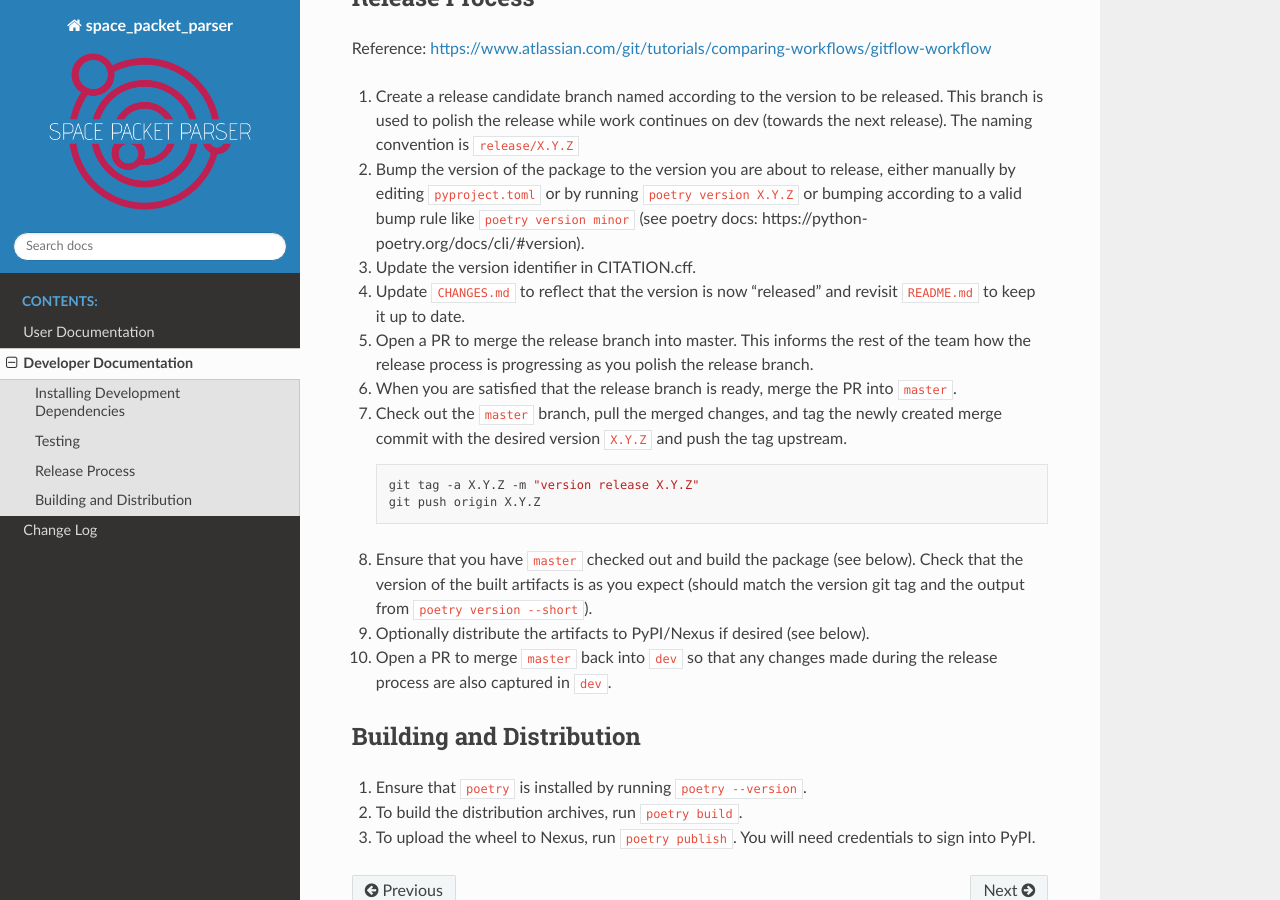
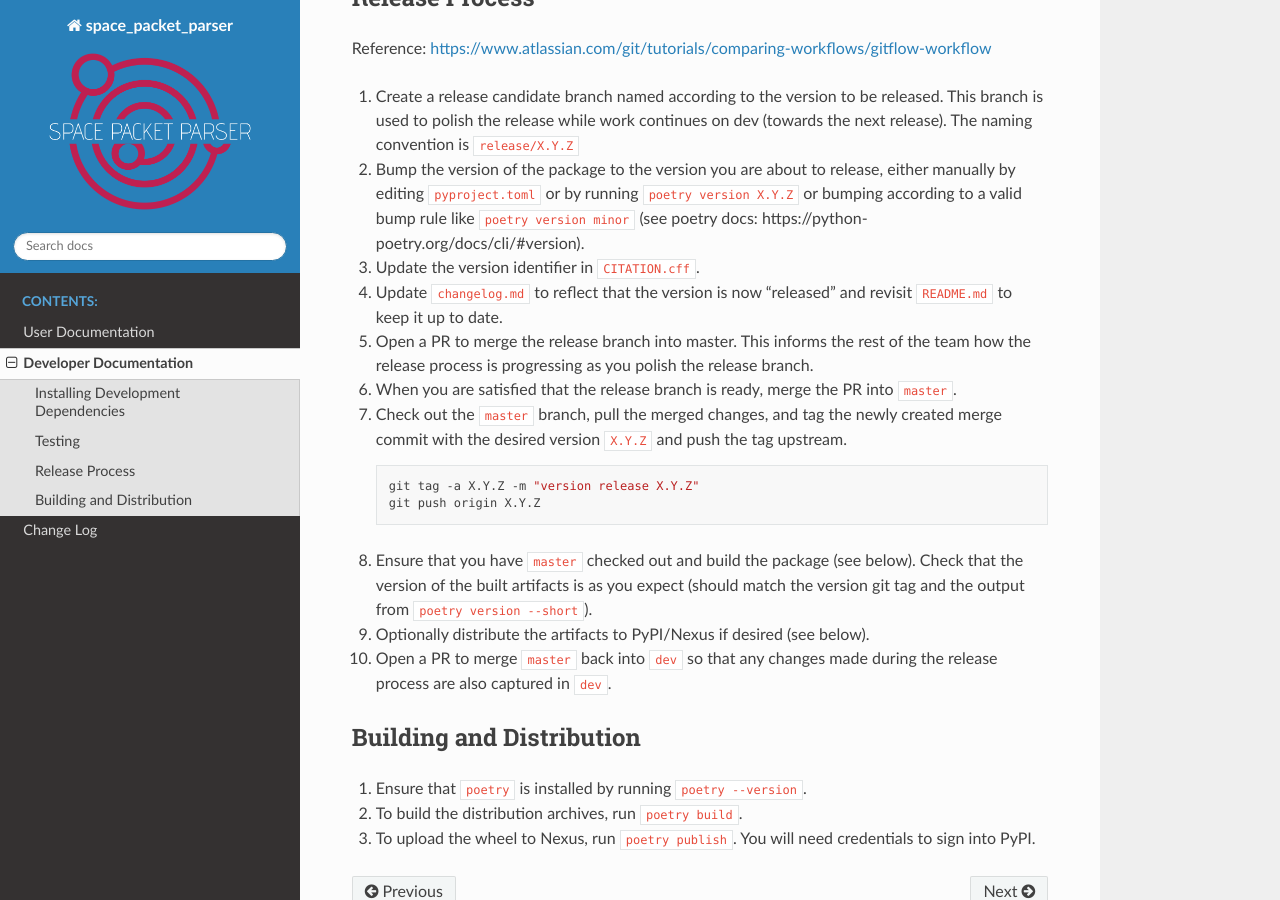
Before and after one commit to medley56/space_packet_parser, a Sphinx documentation site: the page built from docs/source/developers.md, in a window 1280 px wide and 900 px high, scrolled down 637 px. Built offline with Sphinx 7.4.7 and the Read the Docs theme 2.0.0, drawn with Linux system fonts in a browser that asks for light colours; pages that are not in the unit, such as notebooks, are missing from menus.

Commit message:
Update CITATION.cff Update changelog.md Bump version in pyproject.toml Minor update to developers.md documentation

```diff
--- a/docs/source/developers.md
+++ b/docs/source/developers.md
@@ -27,9 +27,9 @@ Reference: [https://www.atlassian.com/git/tutorials/comparing-workflows/gitflow-
    or by running `poetry version X.Y.Z` or bumping according to a valid bump rule like `poetry version minor`
    (see poetry docs: https://python-poetry.org/docs/cli/#version).
 
-3. Update the version identifier in CITATION.cff.
+3. Update the version identifier in `CITATION.cff`.
 
-4. Update `CHANGES.md` to reflect that the version is now "released" and revisit `README.md` to keep it up to date.
+4. Update `changelog.md` to reflect that the version is now "released" and revisit `README.md` to keep it up to date.
 
 5. Open a PR to merge the release branch into master. This informs the rest of the team how the release
    process is progressing as you polish the release branch.
--- a/pyproject.toml
+++ b/pyproject.toml
@@ -1,6 +1,6 @@
 [tool.poetry]
 name = "space_packet_parser"
-version = "4.0.2"
+version = "4.1.0"
 description = "A CCSDS telemetry packet decoding library based on the XTCE packet format description standard."
 license = "BSD-3-Clause"
 readme = "README.md"
```
Also changed, not shown: docs/source/changelog.md (+1 -1 lines), 1 other file.
